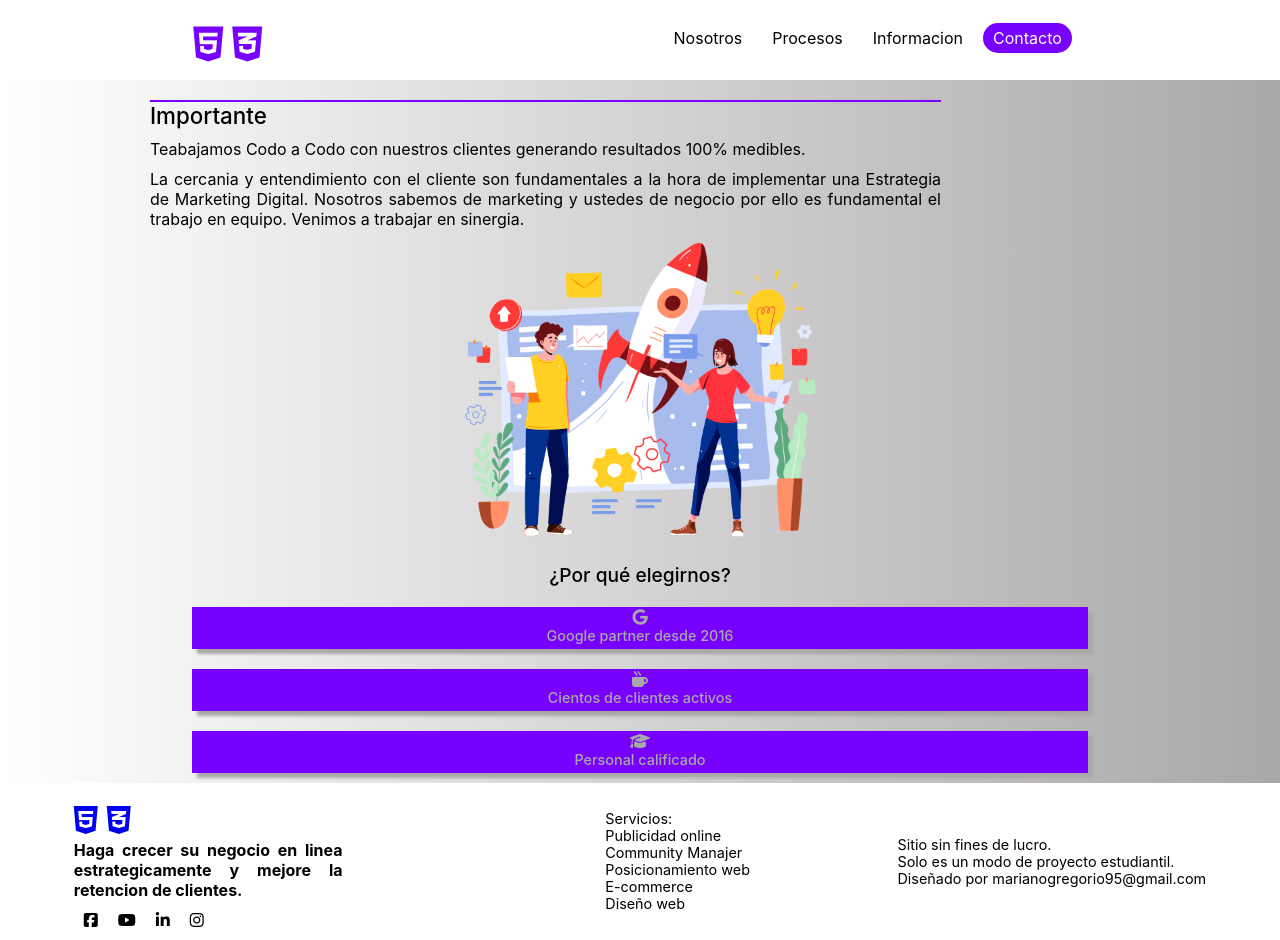
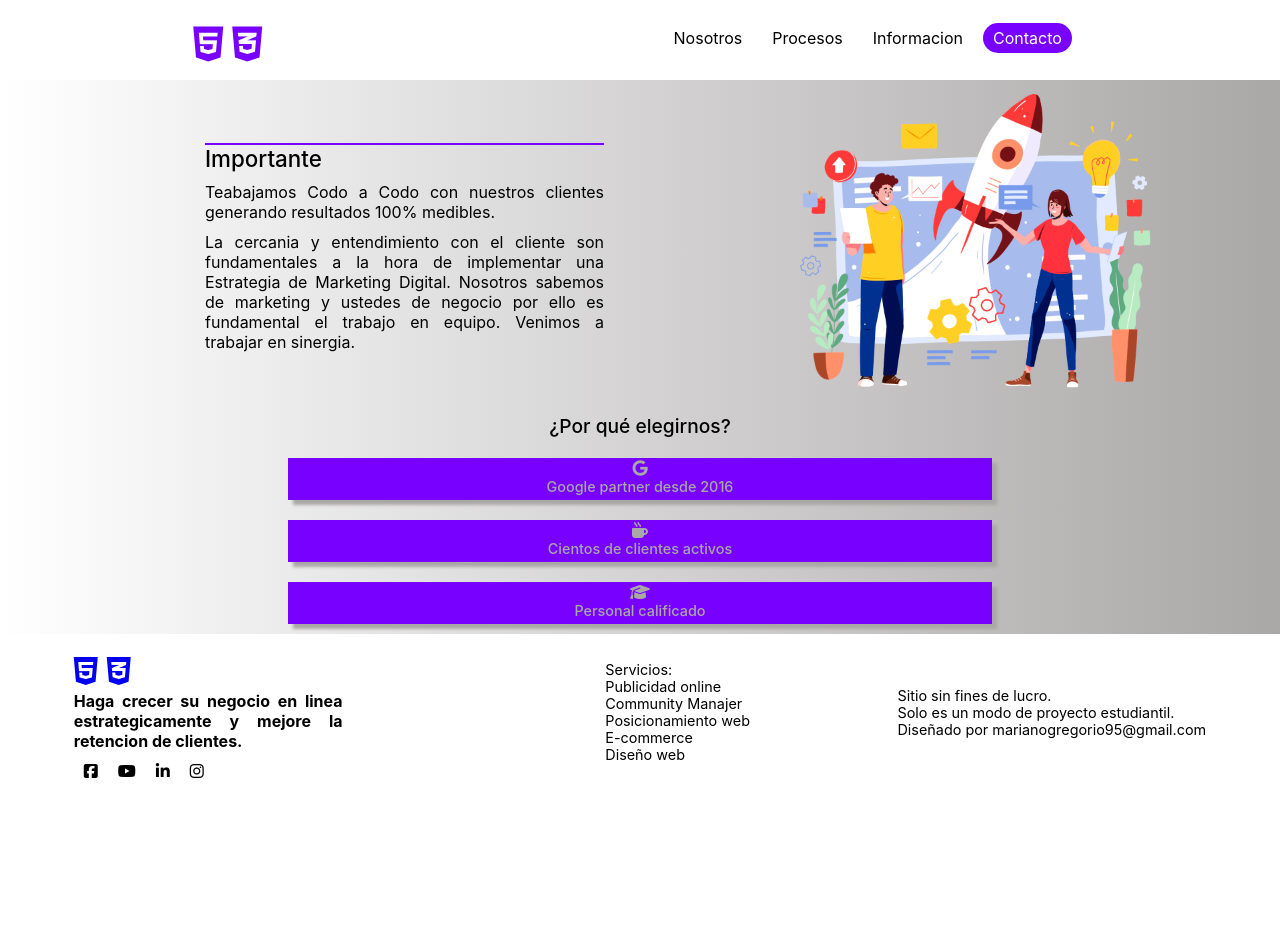
Before and after one commit to MarianGregorio/webMarketing, a plain HTML site: page pages/informacion.html in a window 1280 px wide. After the commit the page ends 800 px from the top, so only its background shows below. Drawn offline with Linux system fonts and the light colour scheme.

Commit message:
modificacion final info

```diff
--- a/css/estilos.css
+++ b/css/estilos.css
@@ -391,4 +391,18 @@ a{
         justify-content: space-around;
         align-items: center;
     }
+    .informacion{
+        display: flex;
+        flex-wrap: nowrap;
+        justify-content: center;
+    }
+    .infoText{
+        width: 50%;
+    }
+    .infoImg img{
+        margin-right: 50px;
+    }
+    .articleInfo{
+        width: 55%;
+    }
 }
```
